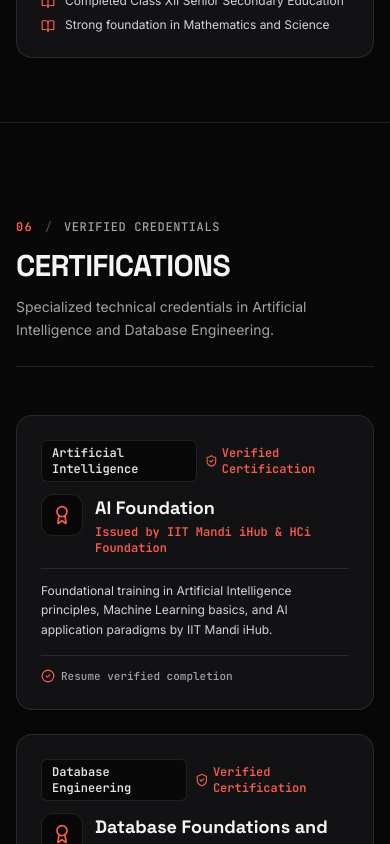
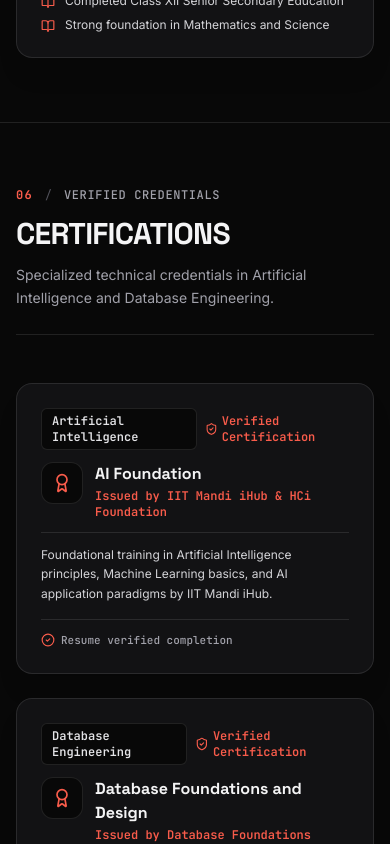
Before and after one commit to ujjwaltyagivashishtha/Portfolio, a React (Vite) app: page / in a window 390 px wide. Shown: the part 10140-10984 px from the top of the page. Built offline with nearby package versions, Linux system fonts and the light colour scheme; the HTML template or start-up script is replaced by a standard one.

Commit message:
style(certifications): add responsive grid layout and light/dark theme support

```diff
--- a/src/sections/Certifications.jsx
+++ b/src/sections/Certifications.jsx
@@ -6,7 +6,7 @@ import { Award, ShieldCheck, CheckCircle2 } from 'lucide-react';
 
 export const Certifications = () => {
   return (
-    <section id="certifications" className="py-24 relative bg-slate-50 dark:bg-[#080808] border-b border-slate-200 dark:border-white/10 transition-colors duration-300">
+    <section id="certifications" className="py-16 sm:py-24 relative bg-slate-50 dark:bg-[#080808] border-b border-slate-200 dark:border-white/10 transition-colors duration-300">
       <div className="max-w-7xl mx-auto px-4 sm:px-6 lg:px-8">
 
         <SectionHeading
@@ -35,7 +35,7 @@ export const Certifications = () => {
                     <Award className="w-5 h-5" />
                   </div>
                   <div>
-                    <h3 className="text-lg font-bold text-slate-900 dark:text-zinc-100 font-display">
+                    <h3 className="text-base sm:text-lg font-bold text-slate-900 dark:text-zinc-100 font-display">
                       {cert.title}
                     </h3>
                     <p className="text-xs font-mono text-[#F95C4B] font-semibold mt-0.5">
```
